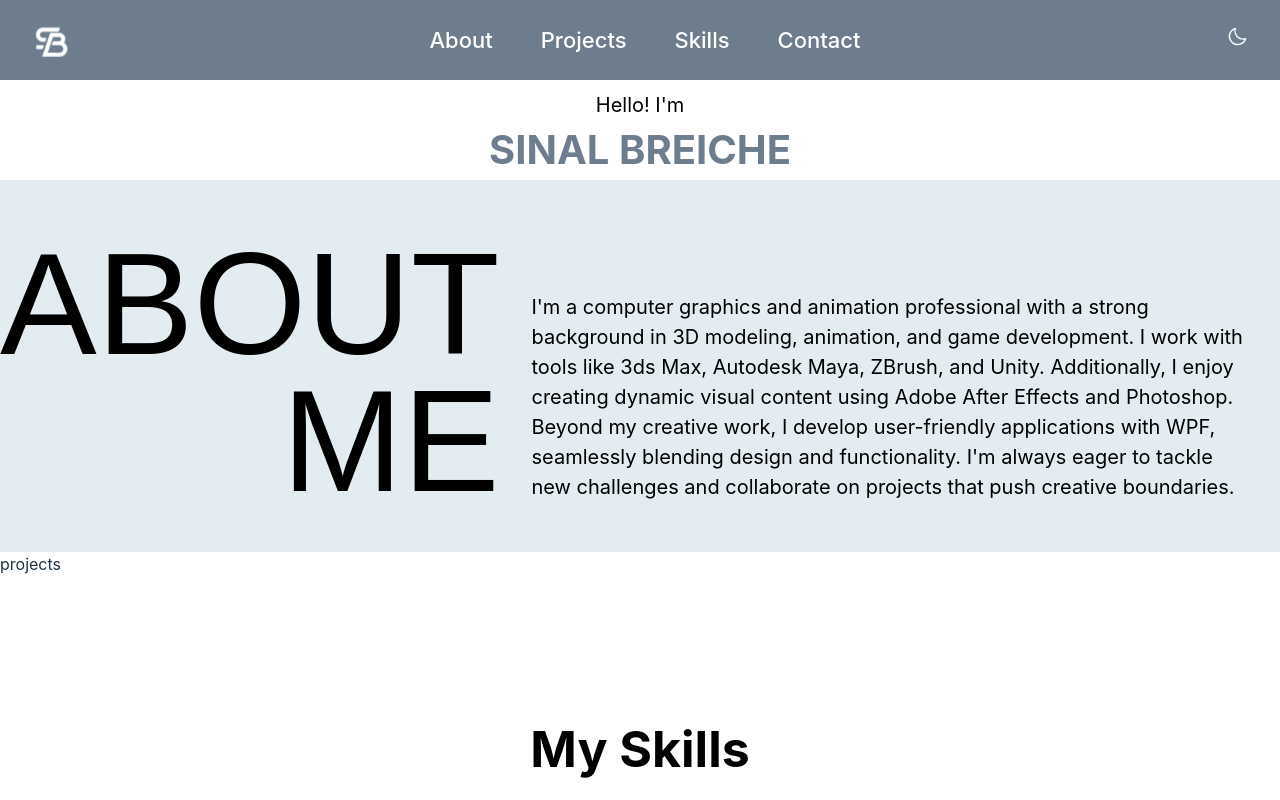
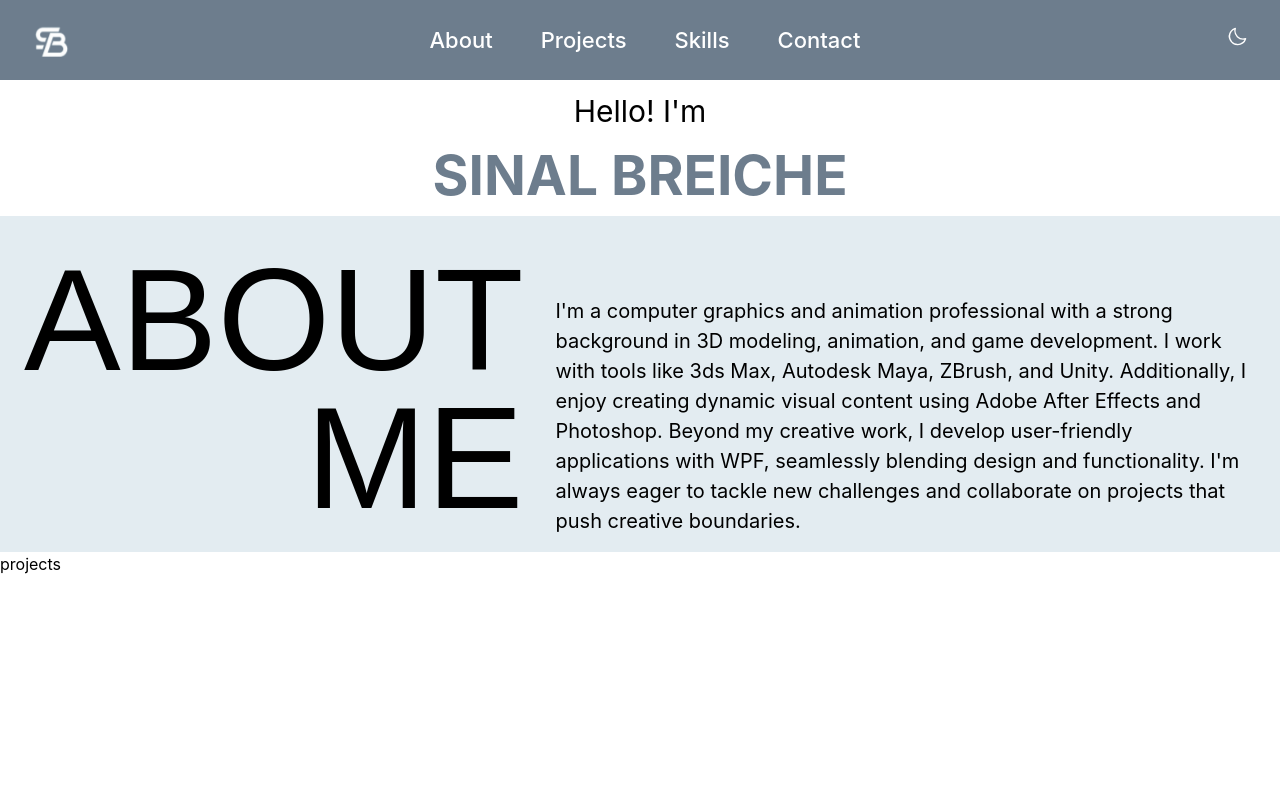
Before and after one commit to ZayanB/Sinal, a React (Vite) app in the folder sinalPortfolio/: page / in a window 1280 px wide. Built offline with nearby package versions, Linux system fonts and the light colour scheme; a web font is replaced by a local one.

Commit message:
PADDING TOUCHES|

```diff
--- a/sinalPortfolio/src/Components/About/About.css
+++ b/sinalPortfolio/src/Components/About/About.css
@@ -23,7 +23,7 @@
   justify-content: center;
   align-items: center;
   background-color: white;
-  padding-top: 1rem;
+  padding-top: 2rem;
   width: 100%;
   color: rgb(0, 0, 0);
 }
@@ -33,8 +33,10 @@
   flex-direction: row;
   padding-right: 2rem;
   gap: 2rem;
+  padding-left: 1.5rem;
 }
 
 .About-Me {
   font-family: "Swis721 BlkOul Bt", sans-serif;
+
 }
--- a/sinalPortfolio/src/Components/About/About.jsx
+++ b/sinalPortfolio/src/Components/About/About.jsx
@@ -6,9 +6,9 @@ const About = () => {
     <section id="about-me">
       <div className="About-Main-Container">
         <div className="About-hello">
-          <div style={{ fontSize: "20px" }}>Hello! I'm</div>
+          <div style={{ fontSize: "30px" }}>Hello! I'm</div>
           <div
-            style={{ fontSize: "40px", fontWeight: "bold", color: "#6d7d8d" }}
+            style={{ fontSize: "55px", fontWeight: "bold", color: "#6d7d8d" }}
           >
             SINAL BREICHE
           </div>
@@ -16,7 +16,12 @@ const About = () => {
         <div className="About-Description">
           <div
             className="About-Me"
-            style={{ fontSize: "145px", textAlign: "right", color: "black" }}
+            style={{
+              margin: "-20px 0 0 0",
+              fontSize: "145px",
+              textAlign: "right",
+              color: "black",
+            }}
           >
             ABOUT
             <div style={{ margin: "-80px 0 0 0" }}> ME </div>
@@ -25,7 +30,7 @@ const About = () => {
             style={{
               width: "66.667%",
               fontSize: "20px",
-              paddingTop: "6rem",
+              paddingTop: "4rem",
               color: "black",
             }}
             main
--- a/sinalPortfolio/src/Components/Contact/Contact.css
+++ b/sinalPortfolio/src/Components/Contact/Contact.css
@@ -3,9 +3,10 @@
   flex-direction: column;
   gap: 1rem;
   padding: 1rem 2rem 0 2rem;
-  margin-top: 2rem;
+  /* margin-top: 2rem; */
   height: 15rem;
   color: black;
+  background-color: white;
 }
 
 .Contact-Methods {
@@ -14,14 +15,12 @@
   gap: 2rem;
   justify-content: center;
   padding: 1rem 2rem 0 2rem;
-
 }
 
 .Contact-Me {
   font-size: 50px;
   font-weight: bold;
   align-self: center;
-
 }
 .contact-phone {
   width: 50%;
--- a/sinalPortfolio/src/Components/Contact/Contact.jsx
+++ b/sinalPortfolio/src/Components/Contact/Contact.jsx
@@ -6,7 +6,7 @@ const Contact = () => {
   return (
     <section id="contact-me">
       <div className="Contact-Main-Container">
-        <div className="Contact-Me">Contact Me!</div>
+        <div className="Contact-Me">CONTACT ME!</div>
         <div className="Contact-Methods">
           <div className="contact-phone">
             <div>
--- a/sinalPortfolio/src/Components/Projects/Projects.css
+++ b/sinalPortfolio/src/Components/Projects/Projects.css
@@ -2,5 +2,7 @@
   display: flex;
   flex-direction: column;
   /* padding-top: 10vh; */
-  height: 20vh;
+  height: 50vh;
+  background-color: white;
+  color: black;
 }
--- a/sinalPortfolio/src/Components/Skills/Skills.css
+++ b/sinalPortfolio/src/Components/Skills/Skills.css
@@ -3,6 +3,9 @@
   flex-direction: column;
   align-items: center;
   /* max-width: 50%; */
+  background-color: #e3ecf1;
+  padding-top: 1rem;
+  padding-bottom: 1rem;
 }
 
 .Skills-Parent {
@@ -31,4 +34,5 @@
   font-size: 50px;
   color: black;
   font-weight: bold;
+
 }
--- a/sinalPortfolio/src/Components/Skills/Skills.jsx
+++ b/sinalPortfolio/src/Components/Skills/Skills.jsx
@@ -20,7 +20,7 @@ const Skills = () => {
     <section id="skills">
       <div className="Skills-Center">
         <div className="Skills-Parent">
-          <div className="My-Skills">My Skills</div>
+          <div className="My-Skills">MY SKILLS</div>
           <div className="Skills-Main">
             <div className="x">
               <SiAdobeaftereffects
```
